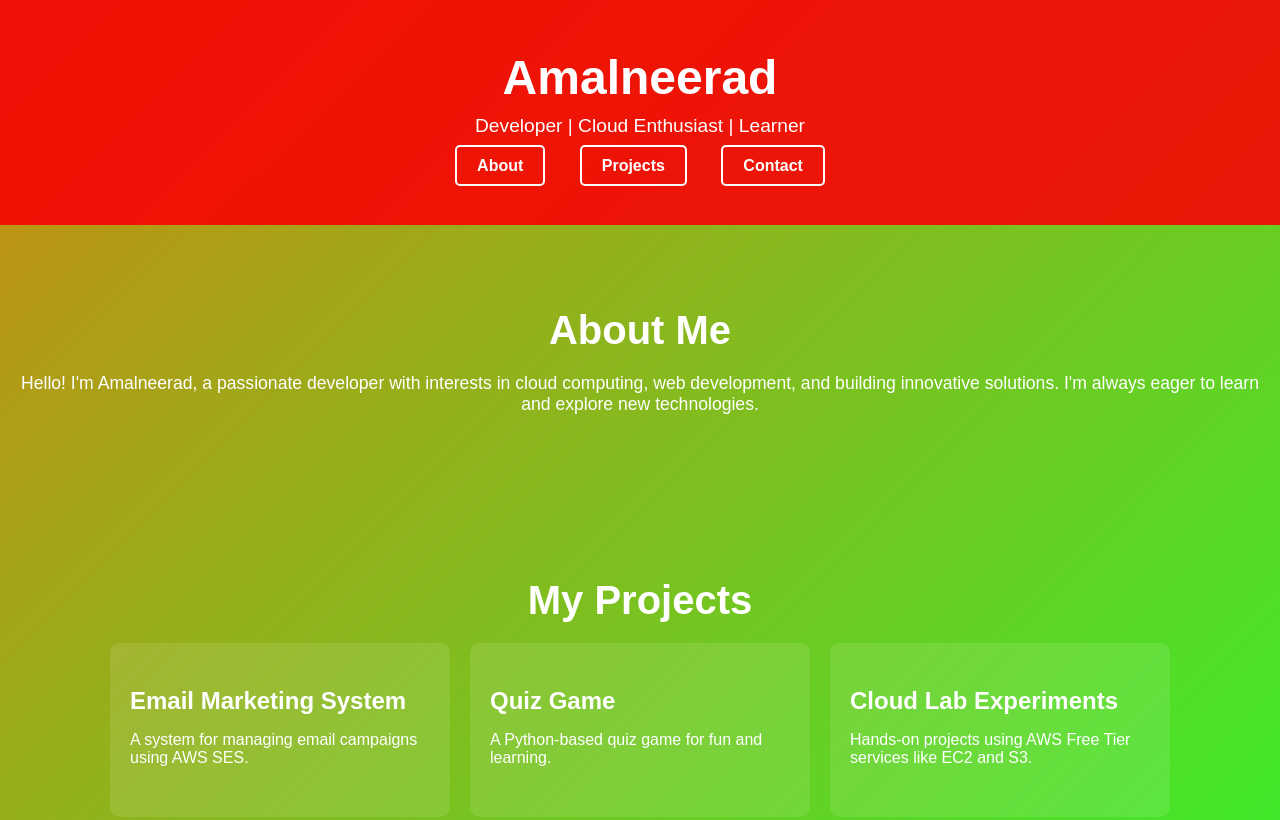
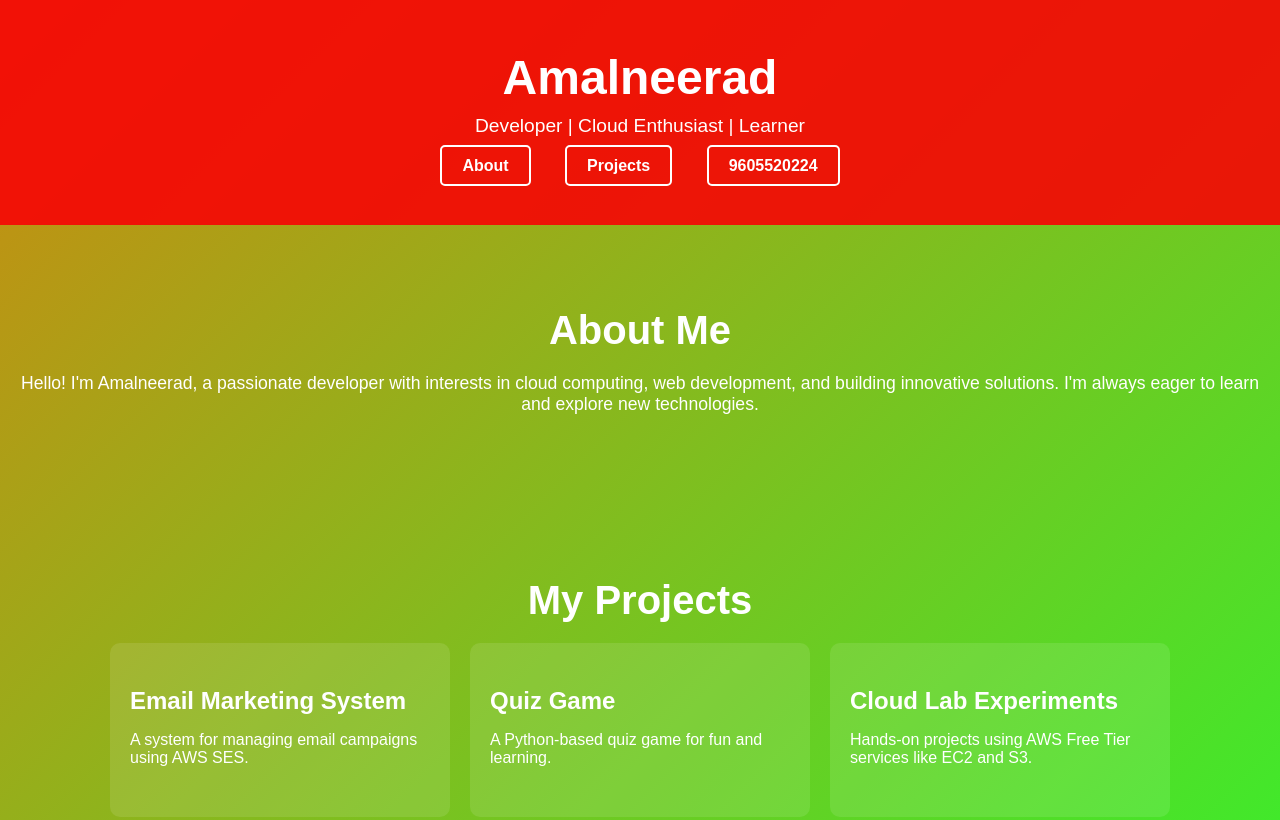
Before and after one commit to Amalkbiju2255/Website-demo, a plain HTML site: page index.html in a window 1280 px wide. Shown: the top 820 px of the page. Drawn offline with Linux system fonts and the light colour scheme.

Commit message:
modified one

```diff
--- a/index.html
+++ b/index.html
@@ -135,7 +135,7 @@
         <nav>
             <a href="#about">About</a>
             <a href="#projects">Projects</a>
-            <a href="#contact">Contact</a>
+            <a href="#contact">9605520224</a>
         </nav>
     </header>
 
```
